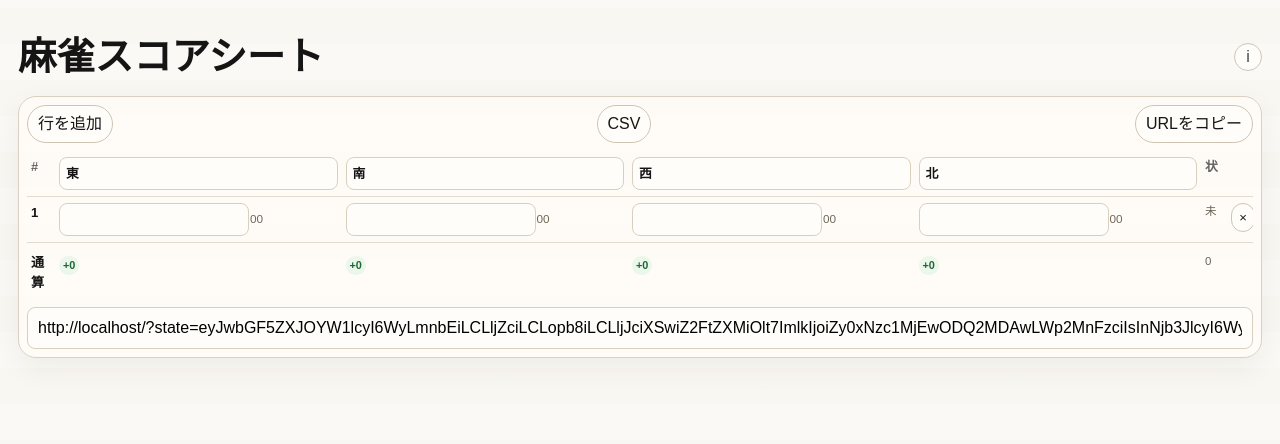
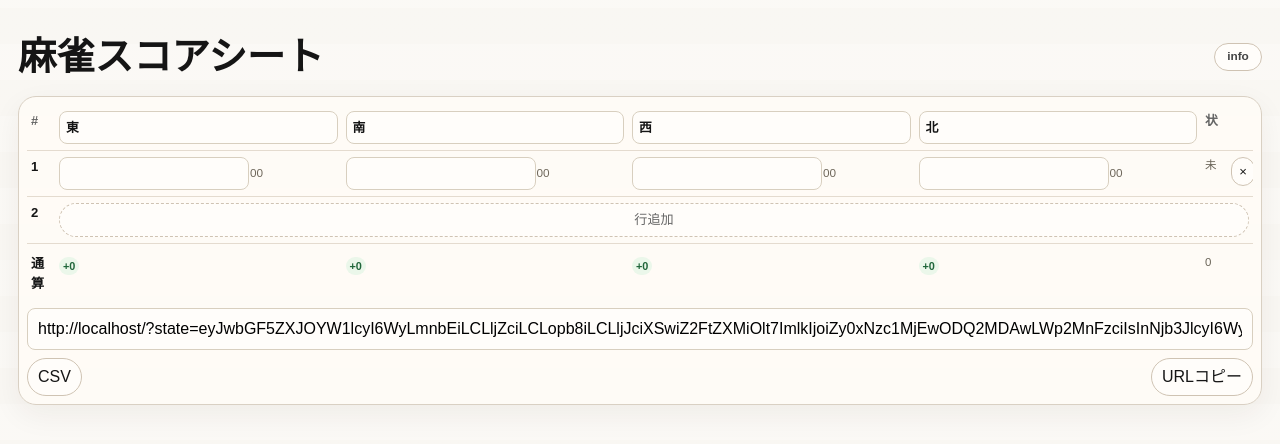
Before and after one commit to Npieju/mahjong-sheet, a React (Vite) app: page / in a window 1280 px wide. Shown: the top 444 px of the page. Built offline with nearby package versions, Linux system fonts and the light colour scheme.

Commit message:
style: reorganize table controls

```diff
--- a/src/App.tsx
+++ b/src/App.tsx
@@ -109,7 +109,7 @@ function App() {
       <header className="topbar">
         <h1>麻雀スコアシート</h1>
         <details className="info-details">
-          <summary className="info-button" aria-label="使い方とルール">i</summary>
+          <summary className="info-button" aria-label="使い方とルール">info</summary>
           <div className="info-popover">
             <p>100点単位、符号込み4文字入力。右の 00 は固定。</p>
             <p>空欄を 1 つだけ残すと 4 人目を自動補完。</p>
@@ -122,12 +122,6 @@ function App() {
       </header>
 
       <section className="table-panel">
-        <div className="toolbar">
-          <button type="button" onClick={addGame}>行を追加</button>
-          <button type="button" onClick={downloadCsv}>CSV</button>
-          <button type="button" onClick={copyShareUrl}>{copied ? 'URLコピー済み' : 'URLをコピー'}</button>
-        </div>
-
         <div className="table-wrap">
           <table className="score-table">
             <colgroup>
@@ -213,6 +207,12 @@ function App() {
                   </tr>
                 );
               })}
+              <tr className="add-row">
+                <th scope="row">{games.length + 1}</th>
+                <td colSpan={6}>
+                  <button type="button" className="inline-add-button" onClick={addGame}>行追加</button>
+                </td>
+              </tr>
             </tbody>
             <tfoot>
               <tr>
@@ -230,6 +230,11 @@ function App() {
         </div>
 
         <input className="share-input" type="text" readOnly value={shareUrl} />
+
+        <div className="bottom-actions">
+          <button type="button" onClick={downloadCsv}>CSV</button>
+          <button type="button" onClick={copyShareUrl}>{copied ? 'URLコピー済み' : 'URLコピー'}</button>
+        </div>
       </section>
     </main>
   );
--- a/src/styles.css
+++ b/src/styles.css
@@ -64,7 +64,7 @@ textarea {
   display: inline-flex;
   align-items: center;
   justify-content: center;
-  width: 28px;
+  min-width: 48px;
   height: 28px;
   border: 1px solid #cfc3b3;
   border-radius: 999px;
@@ -73,6 +73,9 @@ textarea {
   cursor: pointer;
   list-style: none;
   user-select: none;
+  padding: 0 10px;
+  font-size: 0.74rem;
+  font-weight: 700;
 }
 
 .info-button::-webkit-details-marker {
@@ -106,15 +109,15 @@ textarea {
   padding: 8px;
 }
 
-.toolbar {
+.bottom-actions {
   display: flex;
   align-items: center;
   justify-content: space-between;
   gap: 12px;
 }
 
-.toolbar {
-  margin-bottom: 8px;
+.bottom-actions {
+  margin-top: 8px;
   flex-wrap: wrap;
 }
 
@@ -163,6 +166,17 @@ textarea {
 .score-table tfoot td {
   border-bottom: 0;
   padding-top: 10px;
+}
+
+.add-row td {
+  padding-top: 6px;
+  padding-bottom: 6px;
+}
+
+.inline-add-button {
+  width: 100%;
+  border-style: dashed;
+  color: #666;
 }
 
 .score-table input {
@@ -271,7 +285,7 @@ button {
 
 @media (max-width: 900px) {
   .topbar,
-  .toolbar {
+  .bottom-actions {
     flex-direction: column;
     align-items: start;
   }
@@ -324,9 +338,10 @@ button {
   }
 
   .info-button {
-    width: 24px;
+    min-width: 42px;
     height: 24px;
-    font-size: 0.78rem;
+    font-size: 0.68rem;
+    padding-inline: 8px;
   }
 
   .info-popover {
```
